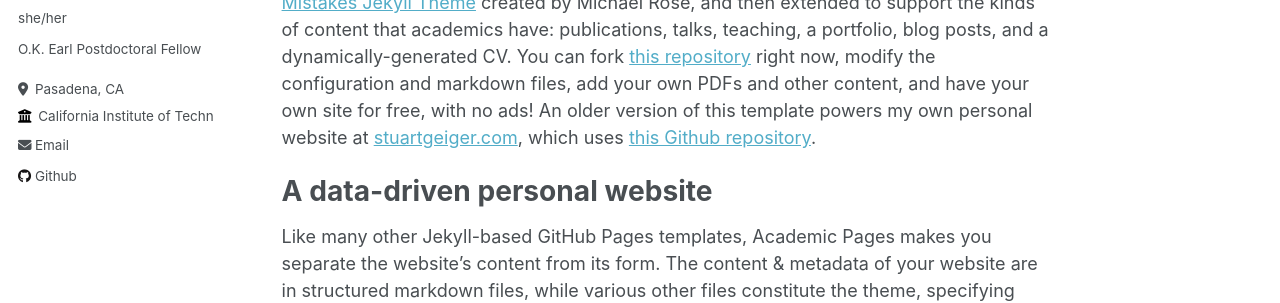
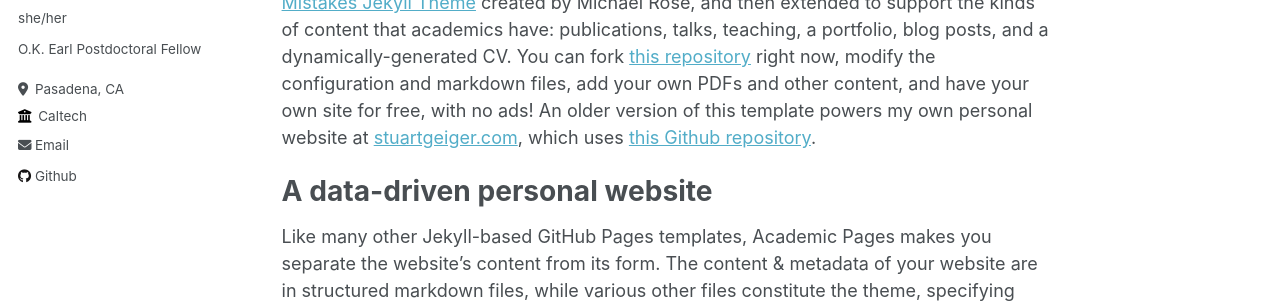
Before and after one commit to absrp/absrp.github.io, a Jekyll site: the page built from _pages/about.md, in a window 1280 px wide. Shown: the part 295-598 px from the top of the page. Built offline with Jekyll 4.4.1, drawn with Linux system fonts in a browser that asks for light colours.

Commit message:
Update _config.yml

```diff
--- a/_config.yml
+++ b/_config.yml
@@ -26,9 +26,9 @@ author:
   pronouns         : "she/her"
   bio              : "O.K. Earl Postdoctoral Fellow"
   location         : "Pasadena, CA"
-  employer         : "California Institute of Technology"
+  employer         : "Caltech"
   uri              : # URL
-  email            : "alba@caltech.edu, amrodriguezpadilla@gmail.com"
+  email            : "alba@caltech.edu"
 
   # Academic websites
   arxiv            : # URL - Update with the correct link to your profile
```
